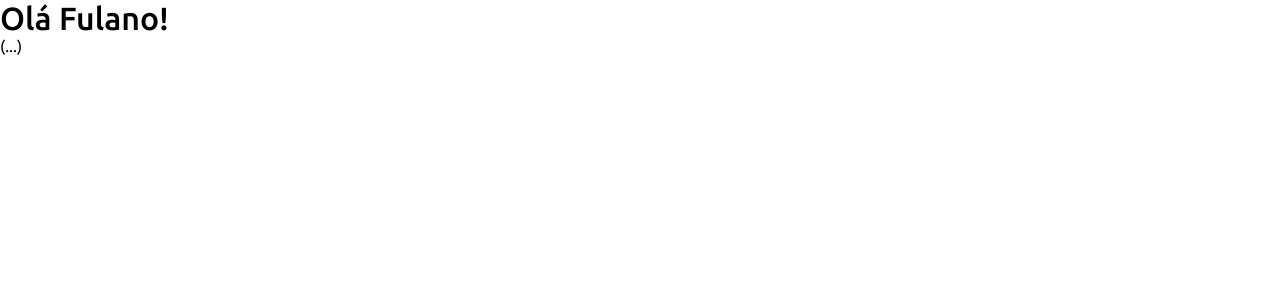
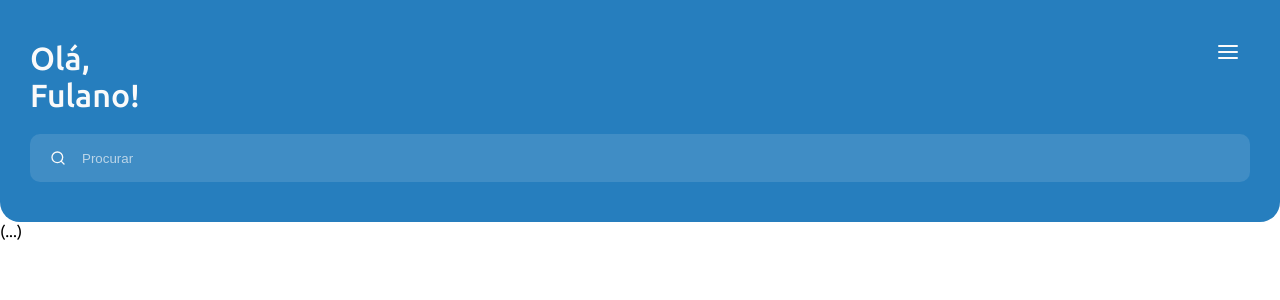
Before and after one commit to anaestheramaral/fisioPront---web, a Next.js app: page /home in a window 1280 px wide. Shown: the top 300 px of the page. Built offline with nearby package versions, Linux system fonts and the light colour scheme.

Commit message:
chore: header

```diff
--- /dev/null
+++ b/components/Header.tsx
@@ -0,0 +1,21 @@
+import React from 'react';
+import styles from '../styles/header.module.scss'
+import { FiMenu as FiMenuIcon} from 'react-icons/fi'
+import Input from './Input';
+const Header: React.FC = () => {
+  return (
+      <header className={styles.header}>
+        <div className={styles.headerTop}>
+          <h1>
+              Olá,
+              <br />
+              Fulano!
+          </h1>
+          <FiMenuIcon />
+        </div>
+        <Input />
+      </header>
+  );
+}
+
+export default Header;
--- /dev/null
+++ b/components/Input.tsx
@@ -0,0 +1,18 @@
+import React from 'react';
+import styles from '../styles/Input.module.scss'
+import {FiSearch as FiSearchIcon} from 'react-icons/fi';
+
+// import { Container } from './styles';
+interface InputProps {
+  handleSearch?: () => any;
+}
+const Input: React.FC<InputProps> = ({handleSearch}) => {
+  return (
+    <form onSubmit={handleSearch} className={styles.form}>
+      <FiSearchIcon />
+      <input placeholder="Procurar"/>
+    </form>
+  );
+}
+
+export default Input;
--- a/package.json
+++ b/package.json
@@ -12,6 +12,7 @@
     "next": "11.0.0",
     "react": "17.0.2",
     "react-dom": "17.0.2",
+    "react-icons": "^4.2.0",
     "sass": "^1.35.1"
   },
   "devDependencies": {
--- a/pages/home.tsx
+++ b/pages/home.tsx
@@ -1,6 +1,6 @@
 import Head from 'next/head';
 import styles from '../styles/Home.module.scss';
-
+import Header from '../components/Header';
 export default function Home() {
   return (
     <div>
@@ -8,11 +8,8 @@ export default function Home() {
         <title>fisioPront | Home</title>
       </Head>
 
-      <header>
-      <h1>
-          Olá Fulano!
-      </h1>
-      </header>
+      <Header />
+
       <main>
 
 
--- /dev/null
+++ b/styles/Input.module.scss
@@ -0,0 +1,26 @@
+.form{
+  display: flex;
+  align-items: center;
+  justify-content: center;
+
+  background-color: var(--blue-light);
+  border-radius: 10px;
+  width: 100%;
+  height: 3rem;
+
+  padding: 10px 20px;
+
+  & svg {
+    margin-right: 1rem;
+  }
+
+  & input{
+    border: none;
+    background: transparent;
+    flex: 1;
+    &::placeholder {
+      color: var(--gray)
+    }
+  }
+
+}
--- a/styles/globals.scss
+++ b/styles/globals.scss
@@ -4,12 +4,12 @@
   box-sizing: border-box;
 }
 :root{
-  --blue-dark: '#267EBE';
-  --blue-light: '#408DC5';
-  --white: '#FAFAFA';
-  --gray: 'rgba(250, 250, 250, 0.66)';
-  --black: '#20232B';
-  --red: '#E53E3E';
+  --blue-dark: #267EBE;
+  --blue-light: #408DC5;
+  --white: #FAFAFA;
+  --gray: rgba(250, 250, 250, 0.66);
+  --black: #20232B;
+  --red: #E53E3E;
 };
 
 html,
--- /dev/null
+++ b/styles/header.module.scss
@@ -0,0 +1,38 @@
+.header {
+  background-color: var(--blue-dark);
+  color: var(--white);
+
+  border-radius: 0 0 20px 20px;
+
+  display: flex;
+  align-items: center;
+  justify-content: space-between;
+  flex-direction: column;
+
+  padding: 40px 30px;
+
+  h1 {
+    margin-bottom: 20px;
+  }
+
+  position: relative;
+
+}
+
+.headerTop {
+  display: flex;
+  align-items: center;
+  justify-content: space-between;
+
+  width: 100%;
+
+  & svg {
+    font-size: 24px;
+  }
+
+  & > svg {
+    position: absolute;
+    top: 40px;
+    right: 40px
+  }
+}
```
Also changed, not shown: 1 other file (tests, documents, lock files or other folders).
